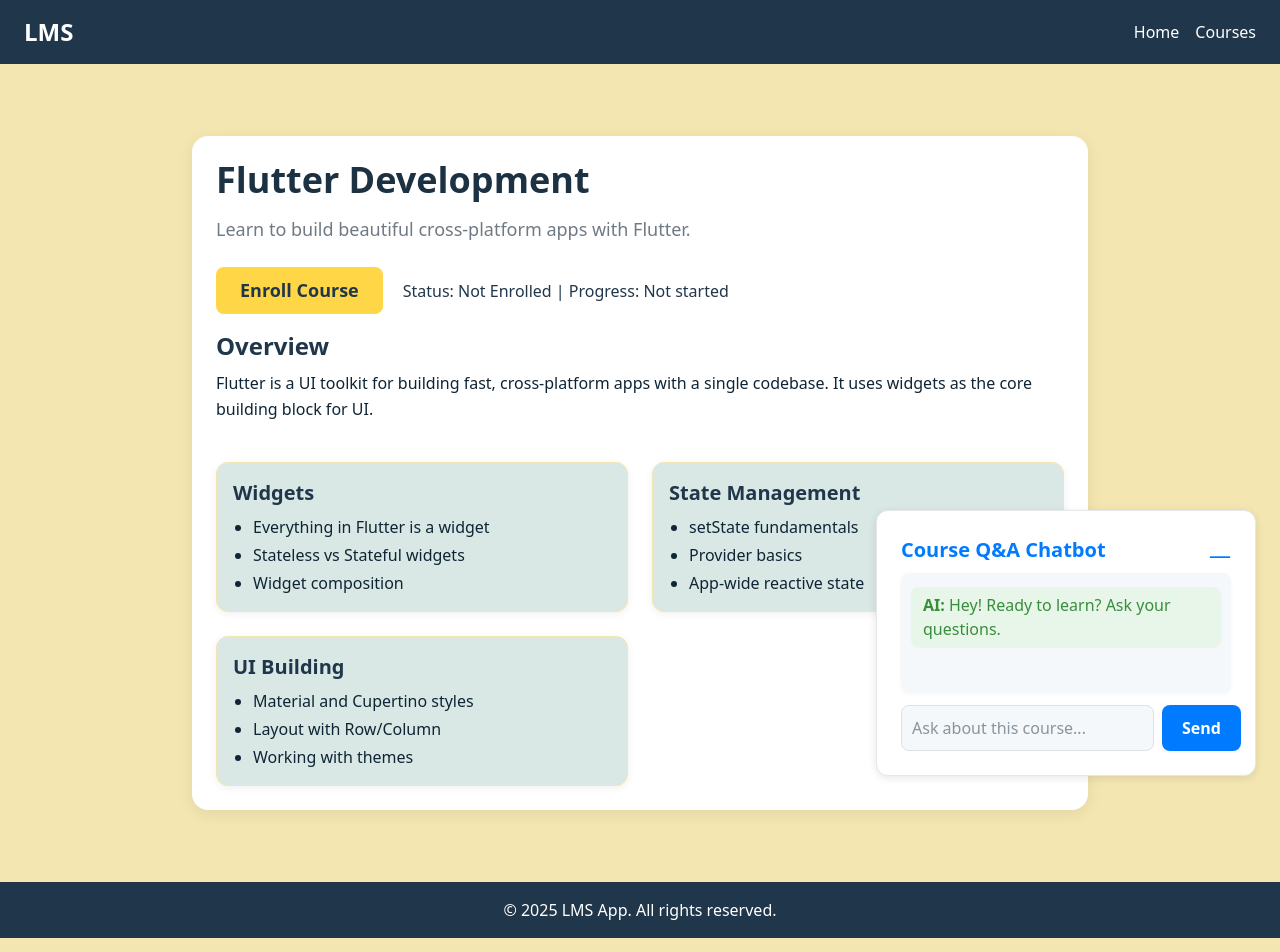
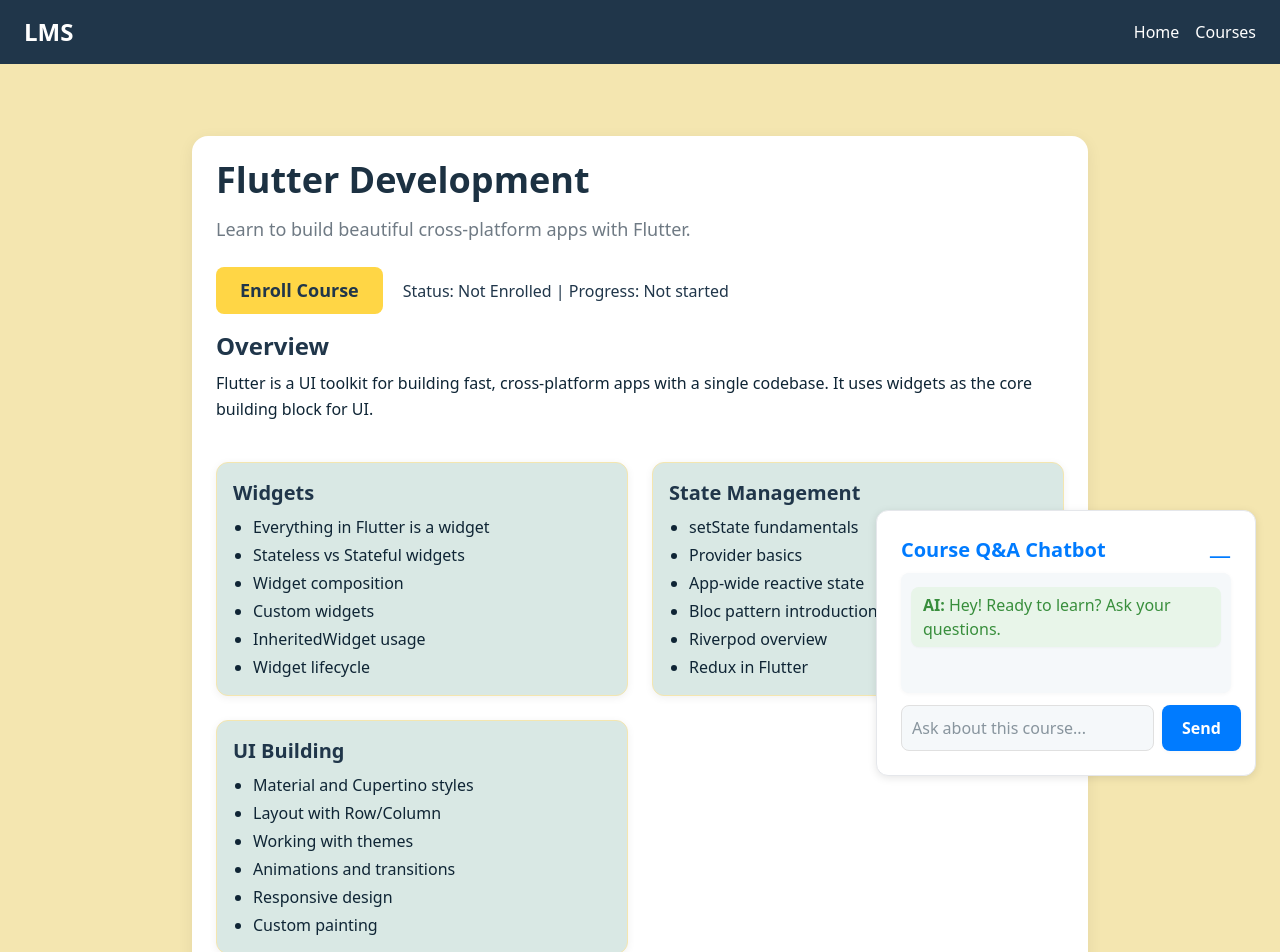
Before and after one commit to jsonOdison/lms-app, a Next.js app: page /courses/flutter in a window 1280 px wide. Shown: the top 952 px of the page. Built offline with nearby package versions, Linux system fonts and the light colour scheme.

Commit message:
feat: added fix to page courses

```diff
--- a/app/courses/[slug]/page.tsx
+++ b/app/courses/[slug]/page.tsx
@@ -19,6 +19,9 @@
             "Everything in Flutter is a widget",
             "Stateless vs Stateful widgets",
             "Widget composition",
+            "Custom widgets",
+            "InheritedWidget usage",
+            "Widget lifecycle"
           ],
         },
         {
@@ -27,6 +30,9 @@
             "setState fundamentals",
             "Provider basics",
             "App-wide reactive state",
+            "Bloc pattern introduction",
+            "Riverpod overview",
+            "Redux in Flutter"
           ],
         },
         {
@@ -35,6 +41,9 @@
             "Material and Cupertino styles",
             "Layout with Row/Column",
             "Working with themes",
+            "Animations and transitions",
+            "Responsive design",
+            "Custom painting"
           ],
         },
       ],
@@ -51,11 +60,25 @@
       topics: [
         {
           title: "OOP Concepts",
-          points: ["Classes and Objects", "Inheritance", "Polymorphism"],
+          points: [
+            "Classes and Objects",
+            "Inheritance",
+            "Polymorphism",
+            "Encapsulation",
+            "Abstraction",
+            "Interfaces"
+          ],
         },
         {
           title: "Core APIs",
-          points: ["Collections", "Streams", "Concurrency basics"],
+          points: [
+            "Collections",
+            "Streams",
+            "Concurrency basics",
+            "Generics",
+            "Lambda expressions",
+            "File I/O"
+          ],
         },
         {
           title: "Backend Work",
@@ -63,6 +86,9 @@
             "Spring Boot basics",
             "REST controllers",
             "Dependency Injection",
+            "JPA and Hibernate",
+            "Database connectivity",
+            "Unit testing with JUnit"
           ],
         },
       ],
--- /dev/null
+++ b/app/globals.css.d.ts
@@ -0,0 +1 @@
+declare module "*.css";
```
Also changed, not shown: 1 other file (tests, documents, lock files or other folders).
